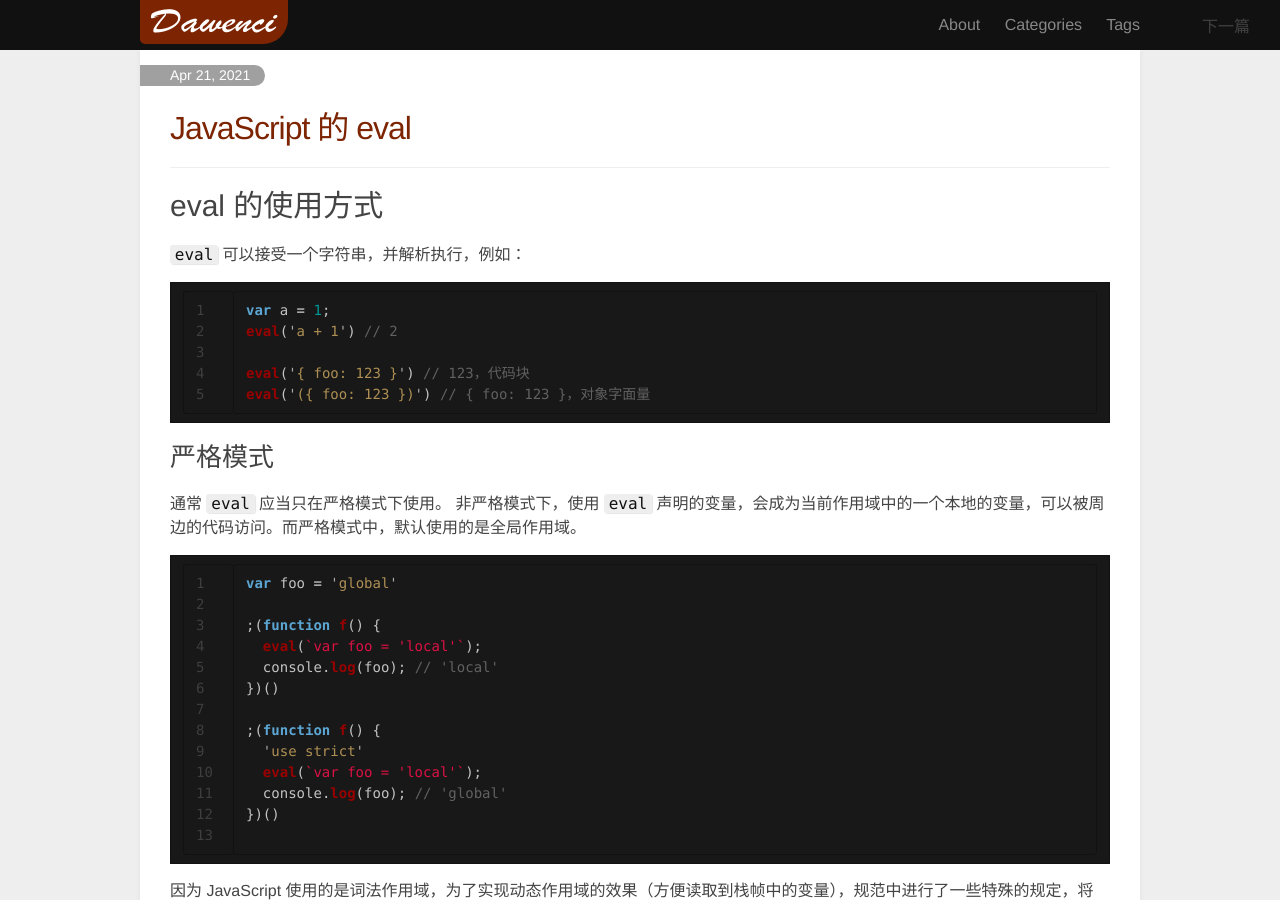
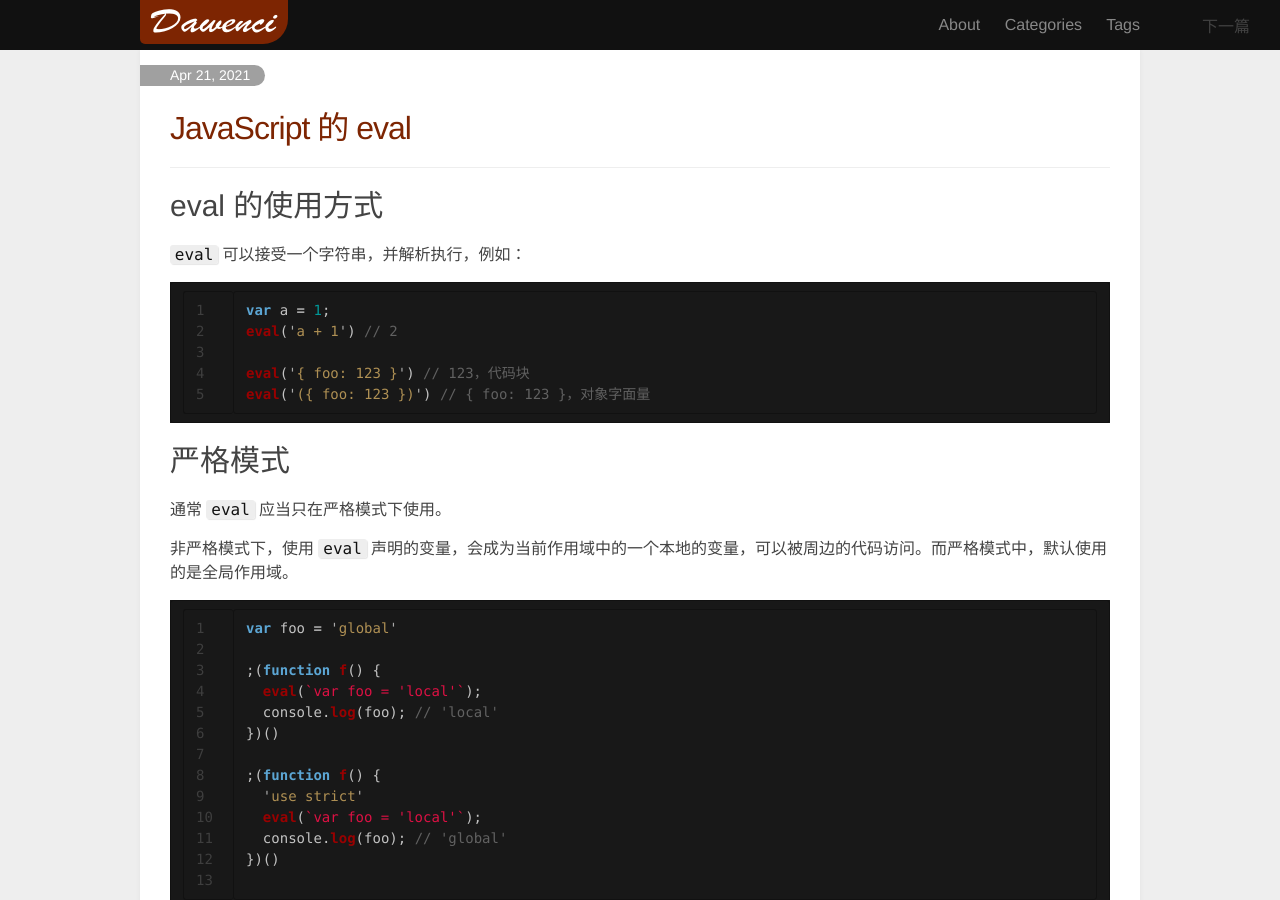
Before and after one commit to dawenci/dawenci.github.io, a Jekyll site: the page built from _posts/2021-04-21-javascript-eval.md, in a window 1280 px wide and 900 px high. Built offline with Jekyll 4.4.1, drawn with Linux system fonts in a browser that asks for light colours; a style sheet for code colours, icons or effects is not loaded; part of the change alters nothing that is shown.

````diff
--- a/_posts/2021-04-21-javascript-eval.md
+++ b/_posts/2021-04-21-javascript-eval.md
@@ -4,7 +4,6 @@ title:  "JavaScript 的 eval"
 categories: JavaScript
 tags: [JavaScript]
 ---
-
 
 ## eval 的使用方式
 
@@ -18,10 +17,12 @@ eval('{ foo: 123 }') // 123，代码块
 eval('({ foo: 123 })') // { foo: 123 }，对象字面量
 ```
 
-
-### 严格模式
+## 严格模式
 
 通常 `eval` 应当只在严格模式下使用。
+
+<!-- more -->
+
 非严格模式下，使用 `eval` 声明的变量，会成为当前作用域中的一个本地的变量，可以被周边的代码访问。而严格模式中，默认使用的是全局作用域。
 
 ```js
@@ -59,7 +60,6 @@ var foo = 'global'
 > The result of calling the abstract operation [GetValue](https://262.ecma-international.org/5.1/#sec-8.7.1) with that [Reference](https://262.ecma-international.org/5.1/#sec-8.7) as the argument is the standard built-in function defined in [15.1.2.1](https://262.ecma-international.org/5.1/#sec-15.1.2.1).
 
 
-
 下面这种形式的调用都是直接调用：
 
 ```js
@@ -84,8 +84,6 @@ eval.call(null, 'foo')
 var _eval = eval
 _eval('foo')
 ```
-
-
 
 直接调用、间接调用链接到的作用域不同，其中，直接调用，会使用本地作用域，而间接调用，则使用全局作用域：
 
@@ -118,11 +116,7 @@ var foo = 'global'
 })()
 ```
 
-
-
 最后，`eval` 使用间接调用，性能是远高于直接调用的。
-
-
 
 ## new Function()
 
@@ -150,8 +144,6 @@ var foo = 'global'
 })()
 ```
 
-
-
 ## 参考
 
 [Evaluating JavaScript code via eval() and new Function()](https://2ality.com/2014/01/eval.html)
````
